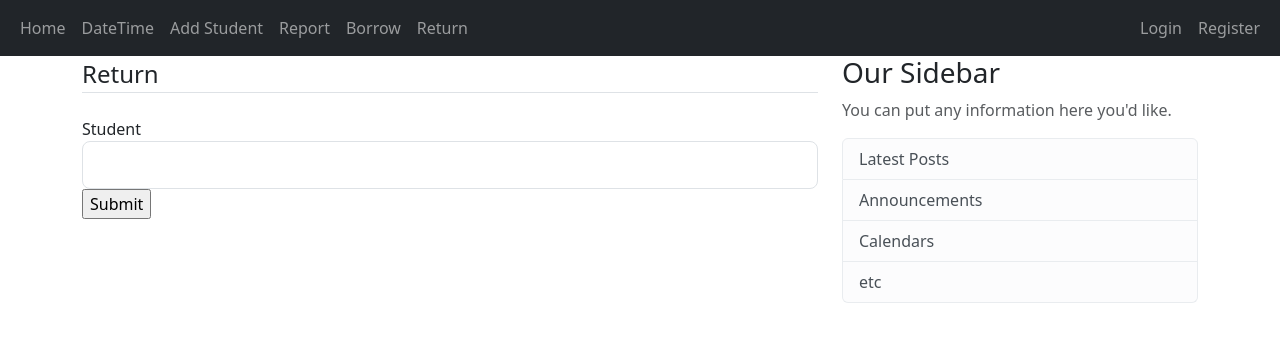
After one commit to Wahi3b/UOB-projects, a Flask app: template 06-code/app/templates/return.html in a window 1280 px wide. The commit adds this page. Shown: the top 342 px of the page. Run offline with Flask 3, Linux system fonts and the light colour scheme; the template is opened without the code that fills it: most values are stand-ins (such as "Sample title", 1, 10 or a date in 2020); form fields are guessed from the names that the template uses.

```diff
--- a/06-code/app/forms.py
+++ b/06-code/app/forms.py
@@ -76,3 +76,7 @@ class QueryResult:
     def __init__(self, student=None, loans=None):
         self.student = student
         self.loans = loans
+
+class ReturnForm(FlaskForm):
+    student_id = StringField('Student_ID', validators=[DataRequired()])
+    submit = SubmitField('Request')
--- a/06-code/app/templates/base.html
+++ b/06-code/app/templates/base.html
@@ -27,6 +27,7 @@
                     <a class="nav-item nav-link" href="{{ url_for('add_student') }}">Add Student</a>
                     <a class="nav-item nav-link" href="{{ url_for('report') }}">Report</a>
                     <a class="nav-item nav-link" href="{{ url_for('borrow') }}">Borrow</a>
+                    <a class="nav-item nav-link" href="{{ url_for('return_book') }}">Return</a>
                 </div>
                 <div class="navbar-nav">
                     <a class="nav-item nav-link" href="{{ url_for('login') }}">Login</a>
--- a/06-code/app/templates/report.html
+++ b/06-code/app/templates/report.html
@@ -56,6 +56,7 @@
                         <th scope="col">Device ID</th>
                         <th scope="col">Borrowed</th>
                         <th scope="col">Returned</th>
+                        <th scope="col">Fine</th> <!-- New column for displaying fine -->
                     </tr>
                 </thead>
                 <tbody>
@@ -64,6 +65,7 @@
                         <td>{{ loan.device_id }}</td>
                         <td>{{ loan.borrowdatetime }}</td>
                         <td>{{ loan.returndatetime }}</td>
+                        <td>{{ loan.fine if loan.fine else 'No fine' }}</td> <!-- Display fine or 'No fine' -->
                     </tr>
                     {% endfor %}
                 </tbody>
@@ -79,6 +81,7 @@
                     <th scope="col">Student ID</th>
                     <th scope="col">Borrowed</th>
                     <th scope="col">Returned</th>
+                    <th scope="col">Fine</th> <!-- New column for displaying fine -->
                 </tr>
             </thead>
             <tbody>
@@ -87,6 +90,7 @@
                     <td>{{ loan.student_id }}</td>
                     <td>{{ loan.borrowdatetime }}</td>
                     <td>{{ loan.returndatetime }}</td>
+                    <td>{{ loan.fine if loan.fine else 'No fine' }}</td> <!-- Display fine or 'No fine' -->
                 </tr>
                 {% endfor %}
             </tbody>
--- /dev/null
+++ b/06-code/app/templates/return.html
@@ -0,0 +1,31 @@
+{% extends "base.html" %}
+{% block content %}
+<div class="content-section">
+    <div class="form-group">
+        <form method="Post" action="" novalidate>
+            {{ form.hidden_tag() }}
+            <fieldset class="form-group">
+            <legend class="border-bottom mb-4">Return</legend>
+
+            <div class="form-group">
+                    {{ form.student_id.label(class="form-control-label") }}
+                    {% if form.student_id.errors %}
+                        {{ form.student_id(class="form-control form-control-lg is-invalid") }}
+                        <div class="invalid-feedback">
+                            {% for error in form.student_id.errors %}
+                                <span>{{ error }}</span>
+                            {% endfor %}
+                        </div>
+                    {% else %}
+                        {{ form.student_id(class="form-control form-control-lg") }}
+                    {% endif %}
+                </div>
+
+                <div class="form-group">
+                    {{ form.submit }}
+                </div>
+            </fieldset>
+    </form>
+    </div>
+</div>
+{% endblock content %}
```
Also changed, not shown: 06-code/app/models.py (+9 -1 lines), 06-code/app/views.py (+17 -1 lines), 06-code/app/data/data.sqlite.
